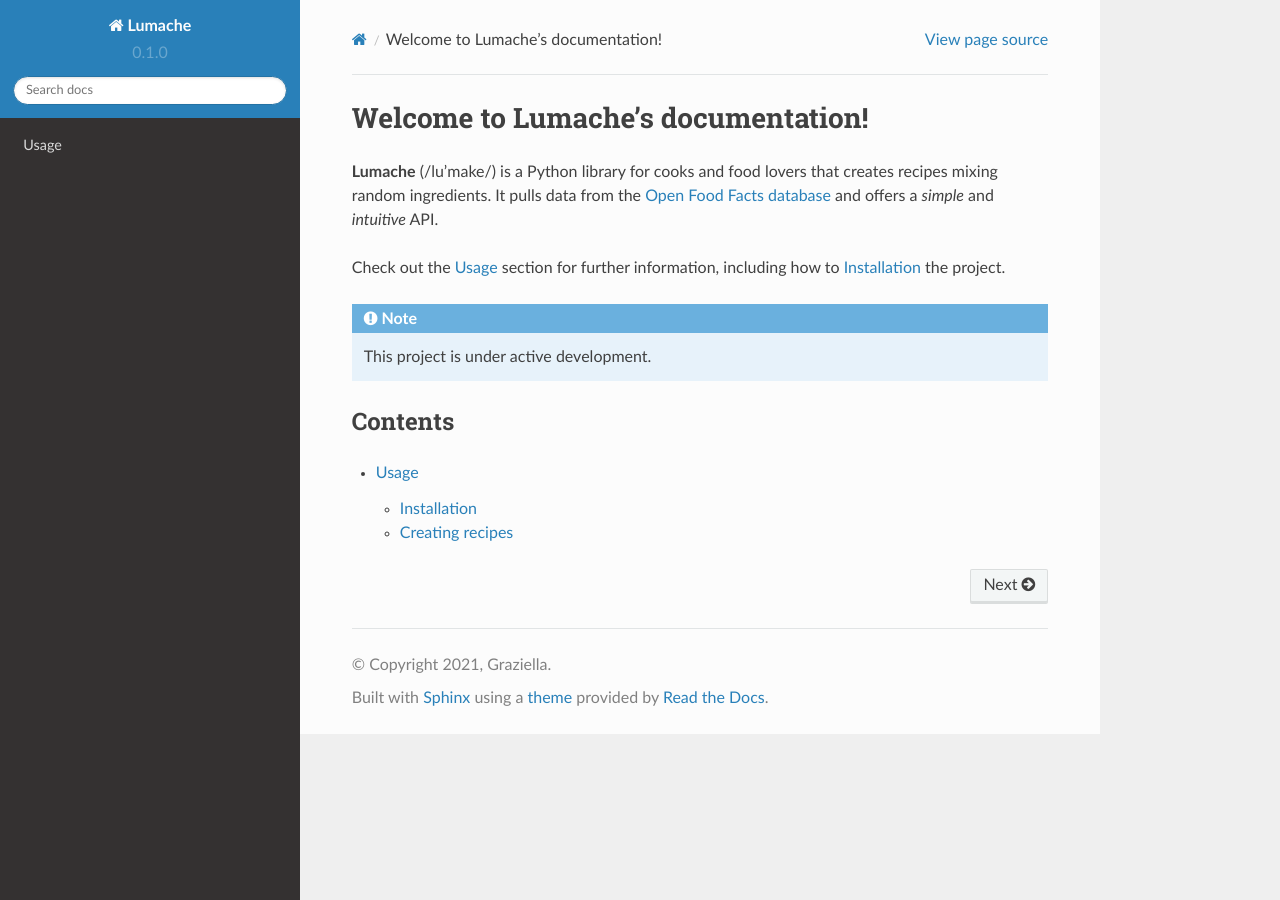
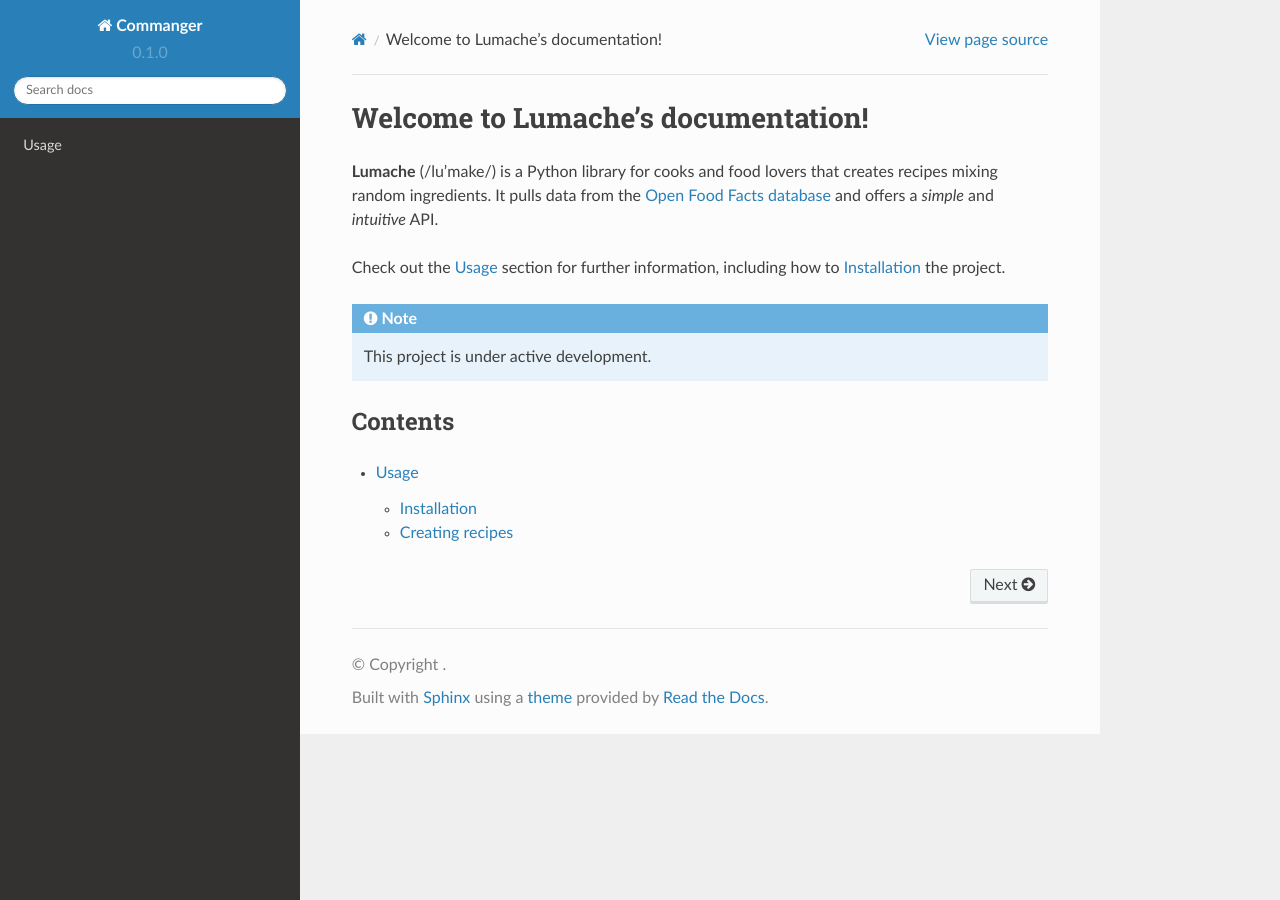
Before and after one commit to thatrandomperson5/commanger-docs, a Sphinx documentation site: the page built from docs/source/index.rst, in a window 1280 px wide. Built offline with Sphinx 7.4.7 and the Read the Docs theme 2.0.0, drawn with Linux system fonts in a browser that asks for light colours; pages that are not in the unit, such as notebooks, are missing from menus.

Commit message:
Update conf.py

```diff
--- a/docs/source/conf.py
+++ b/docs/source/conf.py
@@ -2,9 +2,9 @@
 
 # -- Project information
 
-project = 'Lumache'
-copyright = '2021, Graziella'
-author = 'Graziella'
+project = 'Commanger'
+
+author = 'ThatRandomPerson'
 
 release = '0.1'
 version = '0.1.0'
```
